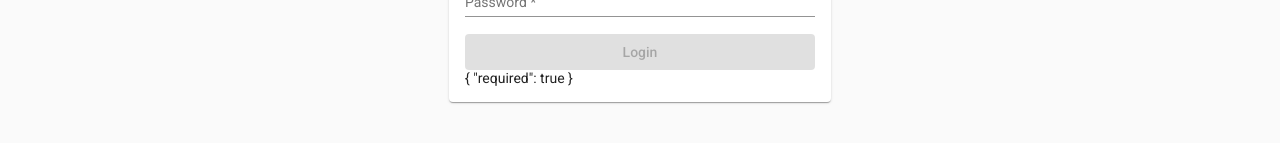
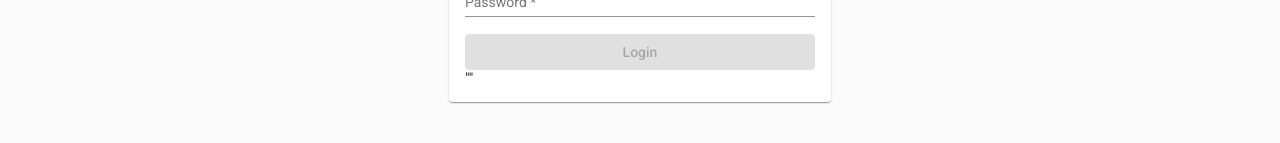
Before and after one commit to pecelerowicz/DataManagementSystemCis2Front, an Angular app: page / in a window 1280 px wide. Shown: the part 211-354 px from the top of the page. Built offline with nearby package versions, Linux system fonts and the light colour scheme.

Commit message:
Two errors displayed

```diff
--- a/src/app/components/login/login.component.html
+++ b/src/app/components/login/login.component.html
@@ -45,11 +45,18 @@
           #password="ngModel"
           required
           passwordStrength
+          minlength="8"
         />
 
         <mat-error *ngIf="password.errors?.passwordStrength"
           >Password must have lower case, upper case, numeric.</mat-error
         >
+
+        <mat-error *ngIf="password.errors?.minlength">
+          Your password must have
+          {{ password.errors?.minlength.requiredLength }} chars, but it only has
+          {{ password.errors?.minlength.actualLength }}.
+        </mat-error>
 
         <mat-error *ngIf="password.errors?.required"
           >The password is mandatory</mat-error
@@ -67,7 +74,7 @@
     </form>
 
     <div>
-      {{ password.errors | json }}
+      {{ password.value | json }}
     </div>
   </mat-card-content>
 </mat-card>
```
